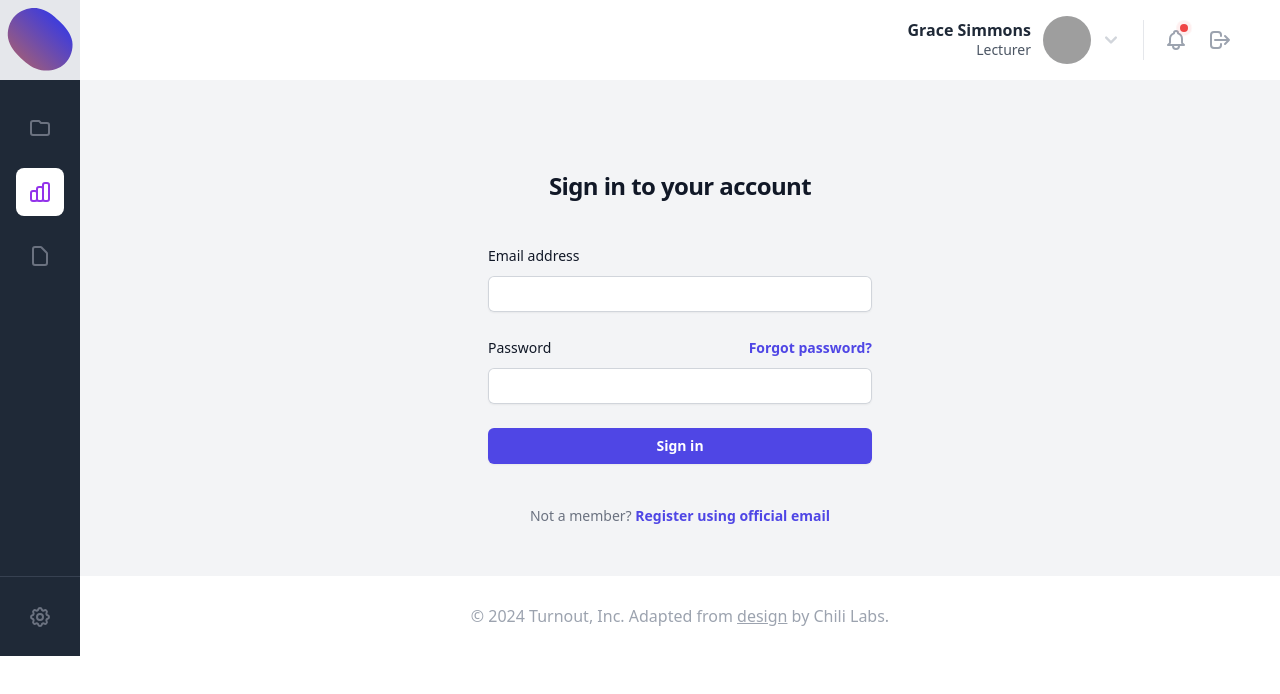
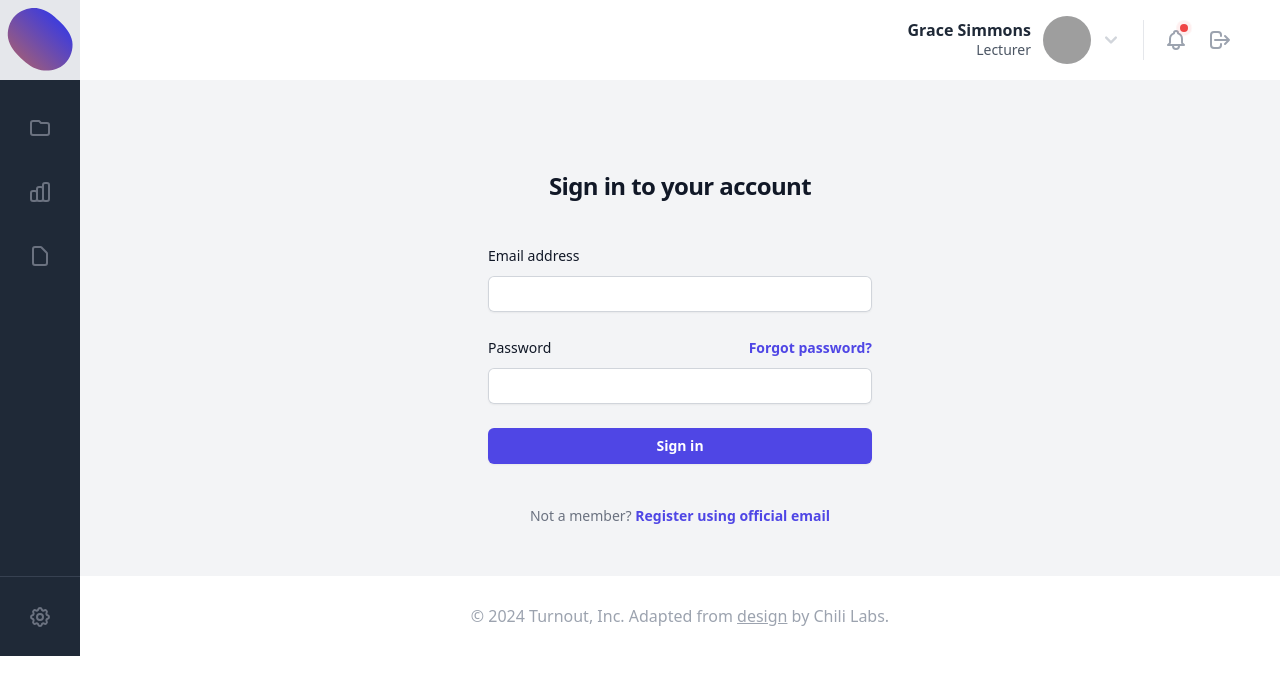
Before and after one commit to intrudy/presence, a React (Vite) app in the folder apps/web/: page / in a window 1280 px wide. Shown: the top 694 px of the page. Built offline with nearby package versions, Linux system fonts and the light colour scheme; grey boxes are pictures that could not be loaded.

Commit message:
Refactor menu component

```diff
--- a/apps/web/src/components/Dashboard.jsx
+++ b/apps/web/src/components/Dashboard.jsx
@@ -31,27 +31,52 @@ export function GearIcon() {
 }
 
 export function Menu() {
+  const styles = {
+    highlighted: "inline-flex items-center justify-center py-3 text-purple-600 bg-white rounded-lg",
+    default: "inline-flex items-center justify-center py-3 hover:text-gray-400 hover:bg-gray-700 focus:text-gray-400 focus:bg-gray-700 rounded-lg"
+  }
+  const actions = [
+    {
+      name: 'Cohorts',
+      href:'/cohorts',
+      icon: "M3 7v10a2 2 0 002 2h14a2 2 0 002-2V9a2 2 0 00-2-2h-6l-2-2H5a2 2 0 00-2 2z"
+     },
+     {
+      name: 'Analytics',
+      href: '/reports/analytics',
+      icon: "M9 19v-6a2 2 0 00-2-2H5a2 2 0 00-2 2v6a2 2 0 002 2h2a2 2 0 002-2zm0 0V9a2 2 0 012-2h2a2 2 0 012 2v10m-6 0a2 2 0 002 2h2a2 2 0 002-2m0 0V5a2 2 0 012-2h2a2 2 0 012 2v14a2 2 0 01-2 2h-2a2 2 0 01-2-2z"
+    },
+    {
+      name: 'Reports',
+      href: '/reports',
+      icon: "M7 21h10a2 2 0 002-2V9.414a1 1 0 00-.293-.707l-5.414-5.414A1 1 0 0012.586 3H7a2 2 0 00-2 2v14a2 2 0 002 2z"
+    }
+  ]
+
   return (
     <>
       <nav className="flex flex-col mx-4 my-6 space-y-4">
-        <Link to={'/cohorts'} className="inline-flex items-center justify-center py-3 hover:text-gray-400 hover:bg-gray-700 focus:text-gray-400 focus:bg-gray-700 rounded-lg">
-          <span className="sr-only">Cohorts</span>
-          <svg aria-hidden="true" fill="none" viewBox="0 0 24 24" stroke="currentColor" className="h-6 w-6">
-            <path strokeLinecap="round" strokeLinejoin="round" strokeWidth="2" d="M3 7v10a2 2 0 002 2h14a2 2 0 002-2V9a2 2 0 00-2-2h-6l-2-2H5a2 2 0 00-2 2z" />
-          </svg>
-        </Link>
-        <Link to={'/reports/analytics'} className="inline-flex items-center justify-center py-3 text-purple-600 bg-white rounded-lg">
-          <span className="sr-only">Analytics</span>
-          <svg aria-hidden="true" fill="none" viewBox="0 0 24 24" stroke="currentColor" className="h-6 w-6">
-            <path strokeLinecap="round" strokeLinejoin="round" strokeWidth="2" d="M9 19v-6a2 2 0 00-2-2H5a2 2 0 00-2 2v6a2 2 0 002 2h2a2 2 0 002-2zm0 0V9a2 2 0 012-2h2a2 2 0 012 2v10m-6 0a2 2 0 002 2h2a2 2 0 002-2m0 0V5a2 2 0 012-2h2a2 2 0 012 2v14a2 2 0 01-2 2h-2a2 2 0 01-2-2z" />
-          </svg>
-        </Link>
-        <Link to={'/reports'} className="inline-flex items-center justify-center py-3 hover:text-gray-400 hover:bg-gray-700 focus:text-gray-400 focus:bg-gray-700 rounded-lg">
-          <span className="sr-only">Reports</span>
-          <svg aria-hidden="true" fill="none" viewBox="0 0 24 24" stroke="currentColor" className="h-6 w-6">
-            <path strokeLinecap="round" strokeLinejoin="round" strokeWidth="2" d="M7 21h10a2 2 0 002-2V9.414a1 1 0 00-.293-.707l-5.414-5.414A1 1 0 0012.586 3H7a2 2 0 00-2 2v14a2 2 0 002 2z" />
-          </svg>
-        </Link>
+        {actions.map((item) => (
+          <Link
+            to={item.href}
+            id={item.name}
+            key={item.name}
+            className={styles.default}
+            onClick={() => {
+              const selected = document.getElementsByClassName(styles.highlighted)
+              for (let i = 0; i < selected.length; i++) {
+                selected[i].className = styles.default
+              }
+
+              document.getElementById(item.name).className = styles.highlighted
+            }}
+          >
+            <span className="sr-only">{item.name}</span>
+            <svg aria-hidden="true" fill="none" viewBox="0 0 24 24" stroke="currentColor" className="h-6 w-6">
+              <path strokeLinecap="round" strokeLinejoin="round" strokeWidth="2" d={item.icon} />
+            </svg>
+          </Link>
+        ))}
       </nav>
     </>
   )
```
